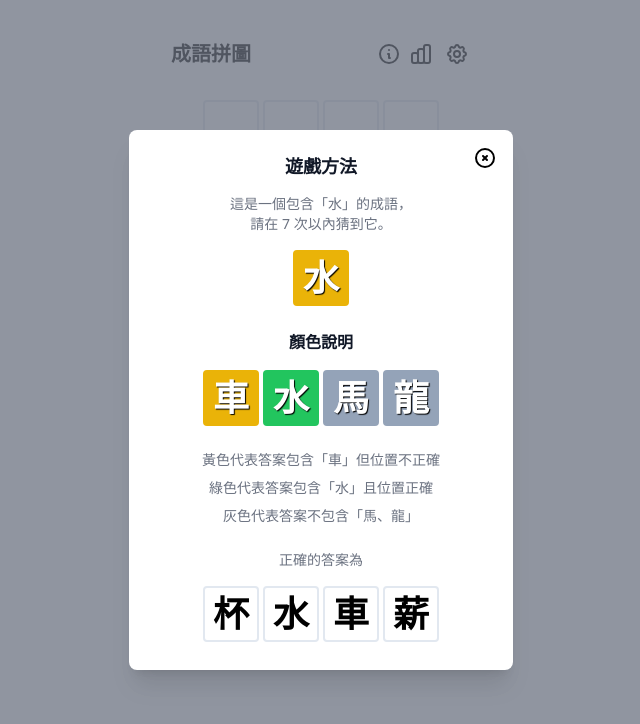
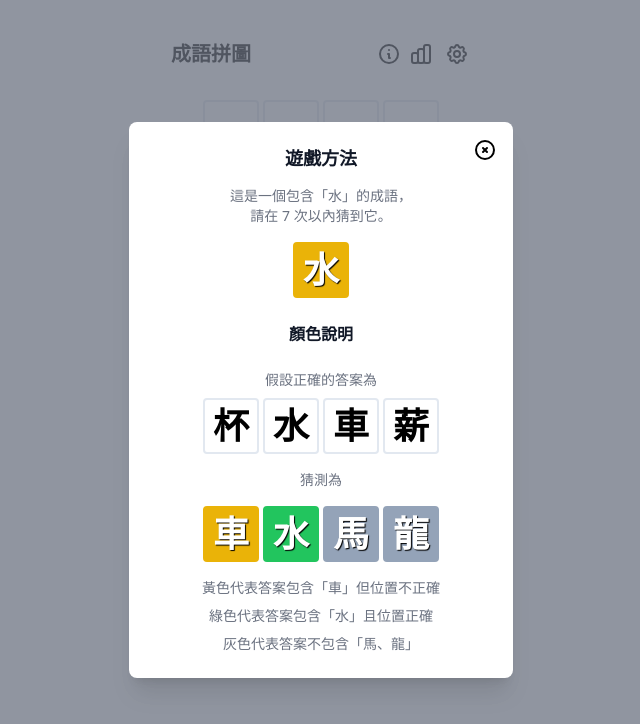
Before and after one commit to lycheetw/wordle_chenguy, a React (Create React App) app: page / in a window 1280 px wide. Shown: the top 724 px of the page, without its empty margins (319-959 px from the left). Built offline with nearby package versions, Linux system fonts and the light colour scheme.

Commit message:
更新遊戲說明

```diff
--- a/src/components/modals/InfoModal.tsx
+++ b/src/components/modals/InfoModal.tsx
@@ -21,13 +21,25 @@ export const InfoModal = ({ isOpen, handleClose }: Props) => {
       <p className="text-gray-900 dark:text-gray-100 mt-6">
         <b>顏色說明</b>
       </p>
+      <p className="text-sm text-gray-500 dark:text-gray-300  mt-6">
+        假設正確的答案為
+      </p>
+      <div className="flex justify-center mb-1 mt-2">
+        <Cell value="杯" />
+        <Cell value="水" />
+        <Cell value="車" />
+        <Cell value="薪" />
+      </div>
+      <p className="text-sm text-gray-500 dark:text-gray-300  mt-4">
+        猜測為
+      </p>
       <div className="flex justify-center mb-1 mt-4">
         <Cell value="車" status="present"/>
         <Cell value="水" status="correct"/>
         <Cell value="馬" status="absent"/>
         <Cell value="龍" status="absent"/>
       </div>
-      <p className="text-sm text-gray-500 dark:text-gray-300 mt-6">
+      <p className="text-sm text-gray-500 dark:text-gray-300 mt-4">
         黃色代表答案包含「車」但位置不正確
       </p>
       <p className="text-sm text-gray-500 dark:text-gray-300 mt-2">
@@ -36,15 +48,6 @@ export const InfoModal = ({ isOpen, handleClose }: Props) => {
       <p className="text-sm text-gray-500 dark:text-gray-300 mt-2">
         灰色代表答案不包含「馬、龍」
       </p>
-      <p className="text-sm text-gray-500 dark:text-gray-300  mt-6">
-        正確的答案為
-      </p>
-      <div className="flex justify-center mb-1 mt-4">
-        <Cell value="杯" />
-        <Cell value="水" />
-        <Cell value="車" />
-        <Cell value="薪" />
-      </div>
     </BaseModal>
   )
 }
```
